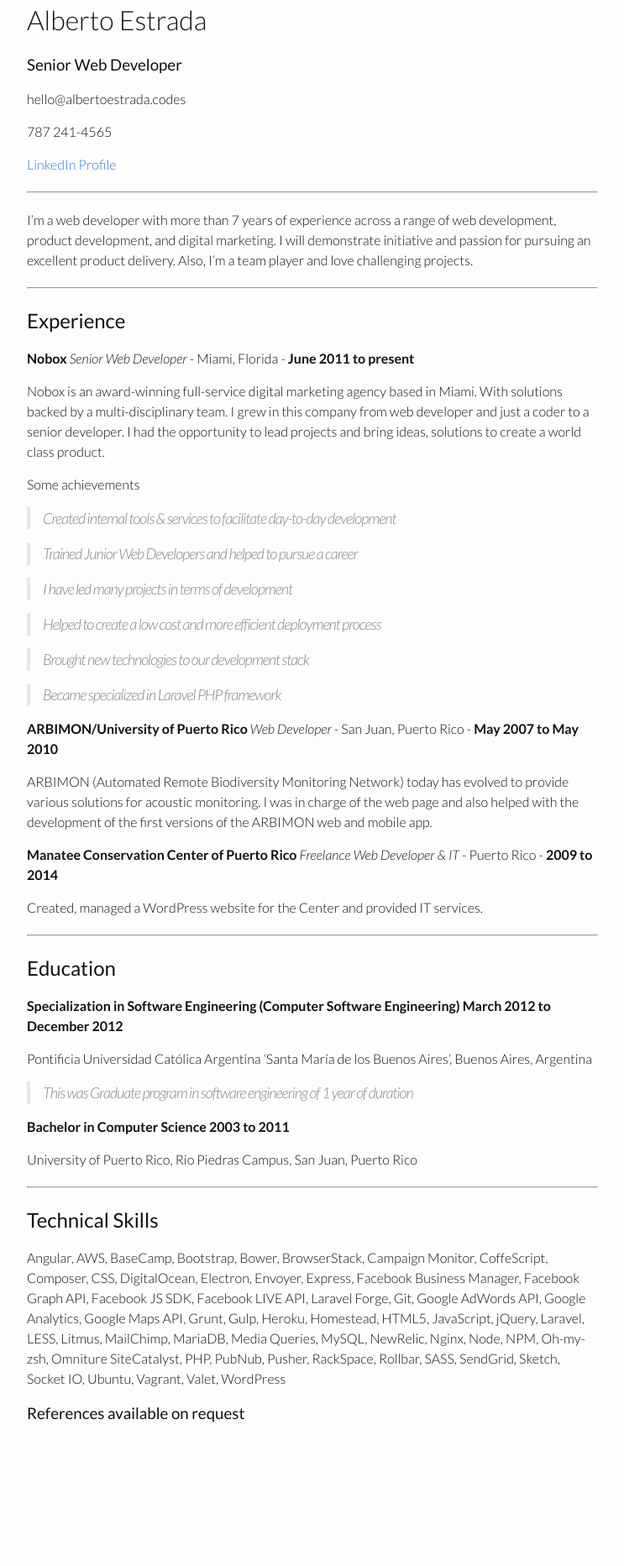
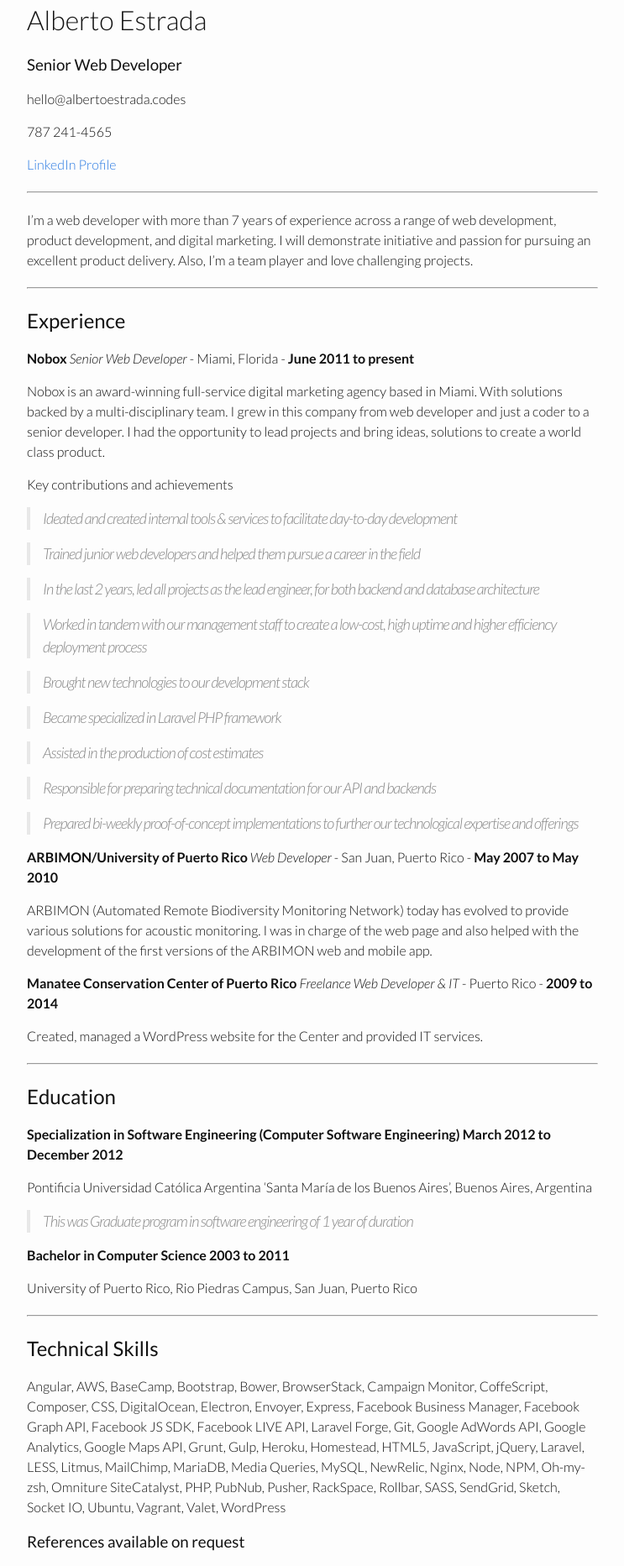
Before and after one commit to cyberkiko/cyberkiko.github.io, a Jekyll site: the page built from resume.md, in a window 1280 px wide. Shown: the whole page at 84% size, without its empty margins (268-1011 px from the left). Built offline with Jekyll 4.4.1, drawn with Linux system fonts in a browser that asks for light colours; nearby versions of some CDN libraries; before the commit the page ends 1712 px from its top, so only the background shows below that.

Commit message:
Updated achievements at nobox

```diff
--- a/resume.md
+++ b/resume.md
@@ -27,19 +27,25 @@
 
 Nobox is an award-winning full-service digital marketing agency based in Miami. With solutions backed by a multi-disciplinary team. I grew in this company from web developer and just a coder to a senior developer. I had the opportunity to lead projects and bring ideas, solutions to create a world class product.
 
-Some achievements
+Key contributions and achievements
 
-> Created internal tools & services to facilitate day-to-day development
+> Ideated and created internal tools & services to facilitate day-to-day development
 
-> Trained Junior Web Developers and helped to pursue a career
+> Trained junior web developers and helped them pursue a career in the field
 
-> I have led many projects in terms of development
+> In the last 2 years, led all projects as the lead engineer, for both backend and database architecture
 
-> Helped to create a low cost and more efficient deployment process
+> Worked in tandem with our management staff to create a low-cost, high uptime and higher efficiency deployment process
 
 > Brought new technologies to our development stack
 
 > Became specialized in Laravel PHP framework
+
+> Assisted in the production of cost estimates
+
+> Responsible for preparing technical documentation for our API and backends
+
+> Prepared bi-weekly proof-of-concept implementations to further our technological expertise and offerings
 
 
 
```
